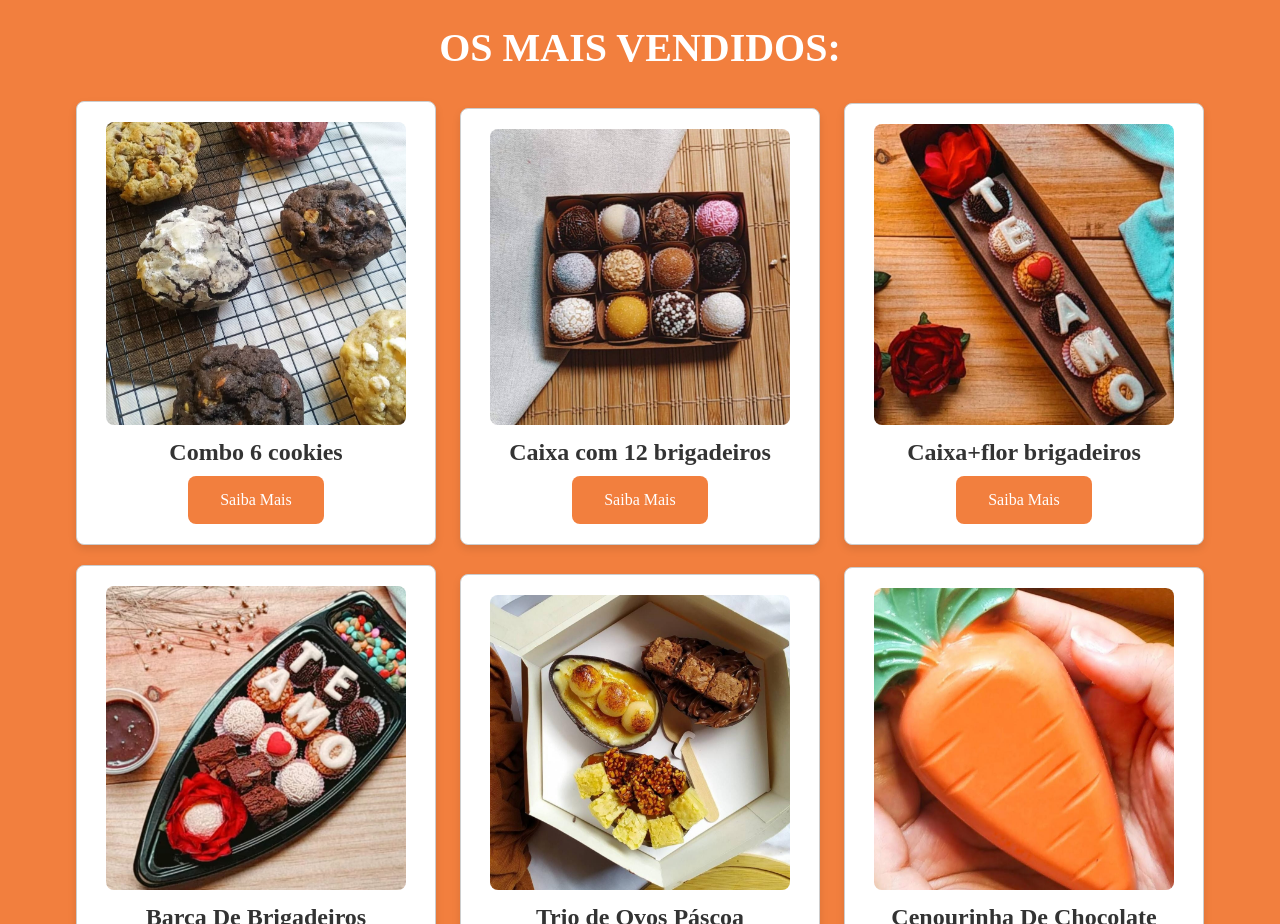
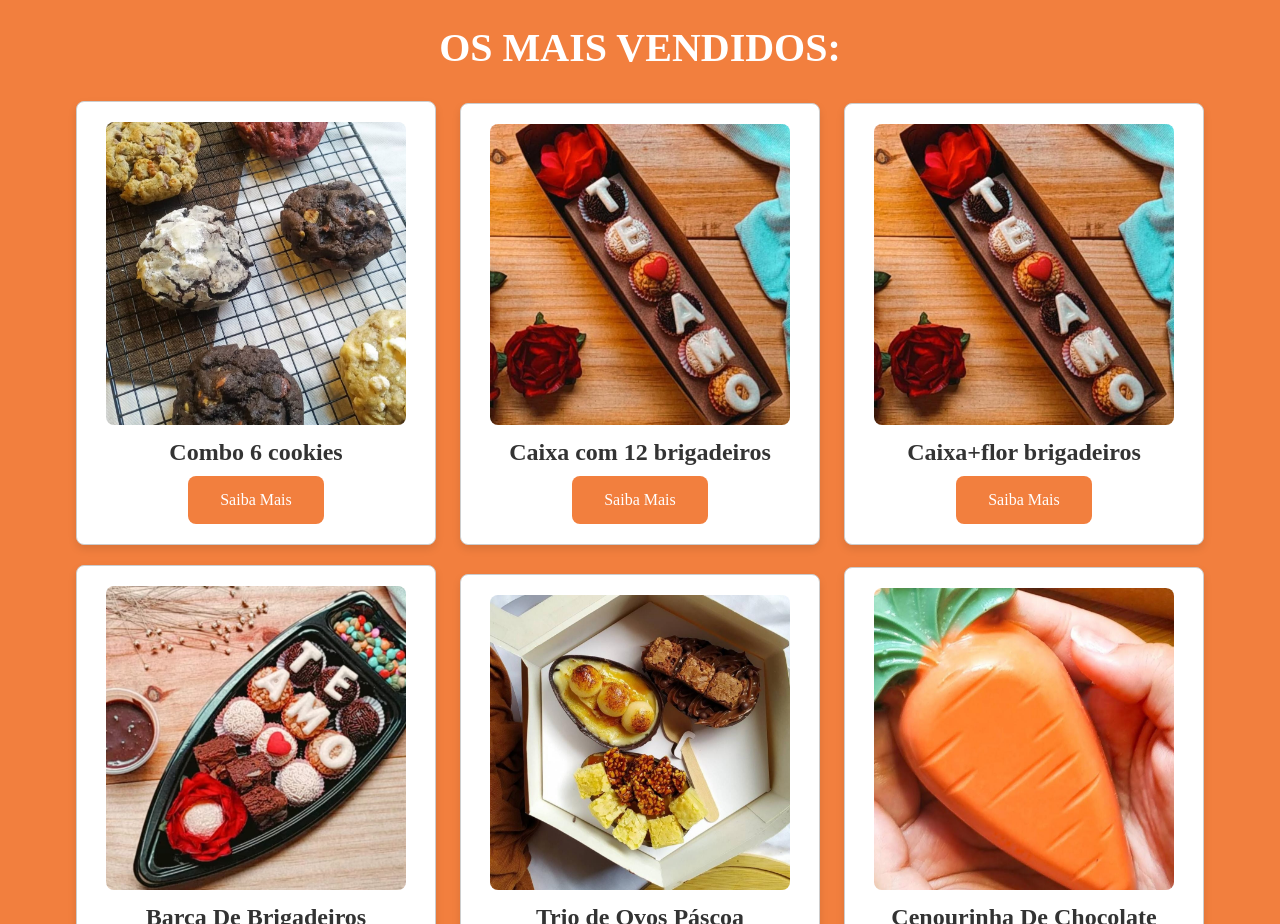
Before and after one commit to FranciscoNovotec/tcc-ArrancaDiu, a plain HTML site: page index.html in a window 1280 px wide. Shown: the part 1100-2024 px from the top of the page. Drawn offline with Linux system fonts and the light colour scheme.

Commit message:
Update index.html

```diff
--- a/index.html
+++ b/index.html
@@ -50,7 +50,7 @@
       </div>
 
       <div class="produto">
-        <img src="pagina principal/caixa 12 brigadeiros.jpeg" alt="12 brigadeiros" width="110px" height="110px" />
+        <img src="pagina principal/caixa+flor brigadeiros.jpeg" alt="12 brigadeiros" width="110px" height="110px" />
         <h3>Caixa com 12 brigadeiros</h3>
         <a href="https://linktr.ee/kamisdoceria "class="botao">Saiba Mais</a>
 
```
